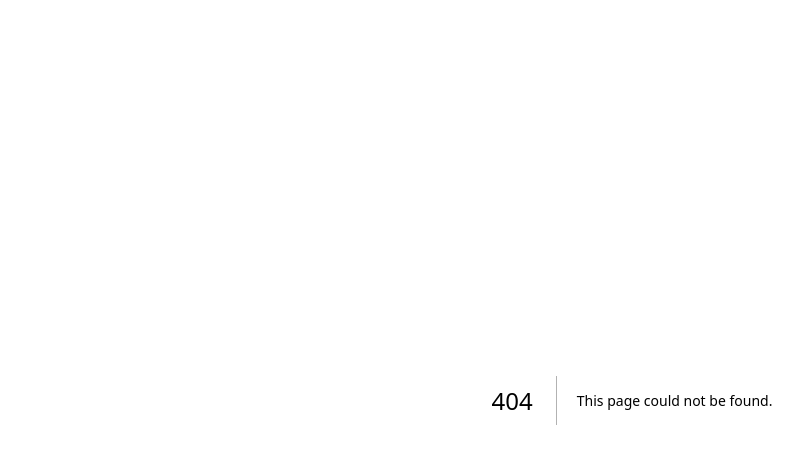
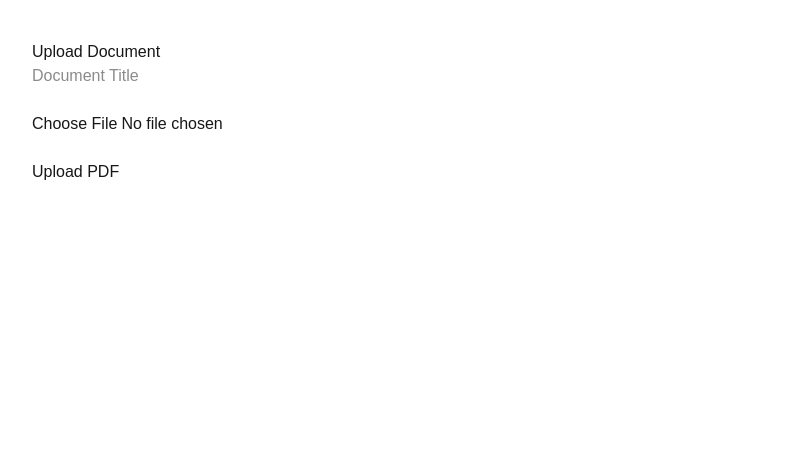
Before and after one commit to Kesarkarale/signflow, a Next.js app: page /upload in a window 1280 px wide. Before the commit this address had no page. Shown: the top 464 px of the page, without its empty margins (8-811 px from the left). Built offline with nearby package versions, Linux system fonts and the light colour scheme.

Commit message:
Create page.tsx

```diff
--- /dev/null
+++ b/src/app/upload/page.tsx
@@ -0,0 +1,56 @@
+"use client";
+
+import { useState } from "react";
+
+export default function UploadPage() {
+  const [title, setTitle] = useState("");
+  const [file, setFile] = useState<File | null>(null);
+
+  async function handleUpload() {
+    if (!file) return;
+
+    const formData = new FormData();
+    formData.append("title", title);
+    formData.append("file", file);
+
+    const res = await fetch("/api/documents", {
+      method: "POST",
+      body: formData,
+    });
+
+    const data = await res.json();
+
+    alert("Uploaded Successfully");
+    console.log(data);
+  }
+
+  return (
+    <div style={{ padding: 40 }}>
+      <h1>Upload Document</h1>
+
+      <input
+        placeholder="Document Title"
+        value={title}
+        onChange={(e) => setTitle(e.target.value)}
+      />
+
+      <br />
+      <br />
+
+      <input
+        type="file"
+        accept=".pdf"
+        onChange={(e) =>
+          setFile(e.target.files?.[0] || null)
+        }
+      />
+
+      <br />
+      <br />
+
+      <button onClick={handleUpload}>
+        Upload PDF
+      </button>
+    </div>
+  );
+}
```
